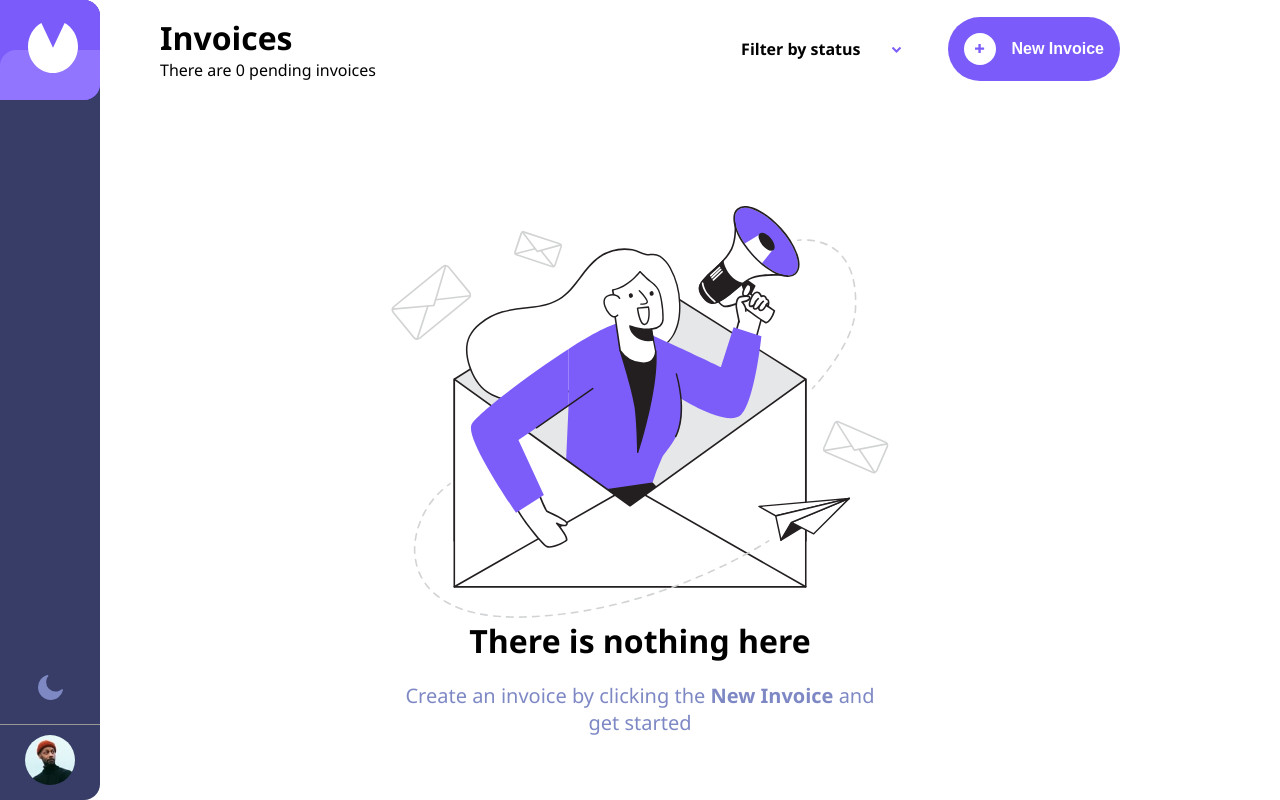
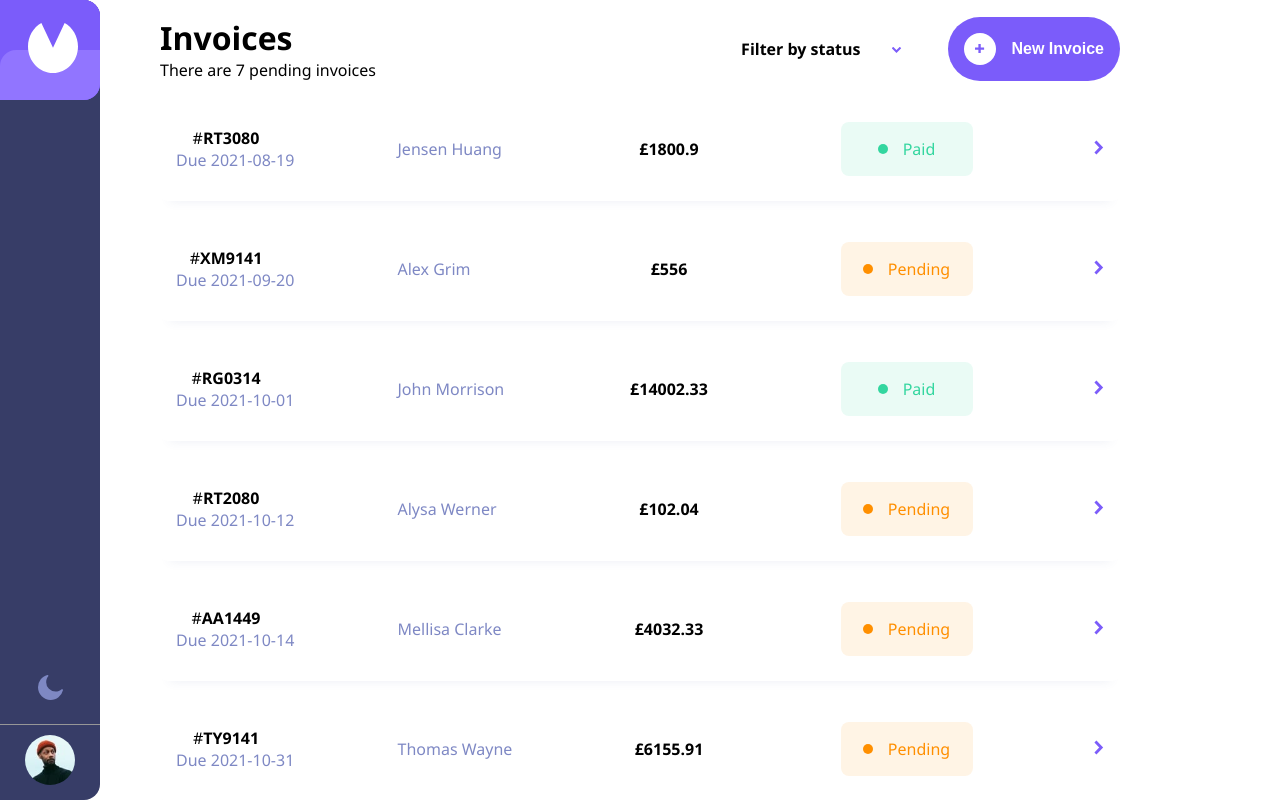
Before and after one commit to timegated/invoice-app, a React (Vite) app in the folder ui/: page / in a window 1280 px wide. Built offline with nearby package versions, Linux system fonts and the light colour scheme.

Commit message:
switch to real data on client

```diff
--- a/ui/src/App.tsx
+++ b/ui/src/App.tsx
@@ -10,7 +10,7 @@ const App = (): JSX.Element => {
     <>
     <section className="main-invoice-content">
     <Navigation />
-    <Invoices data={noData} />
+    <Invoices data={data} />
     </section>
     </>
   )
```
